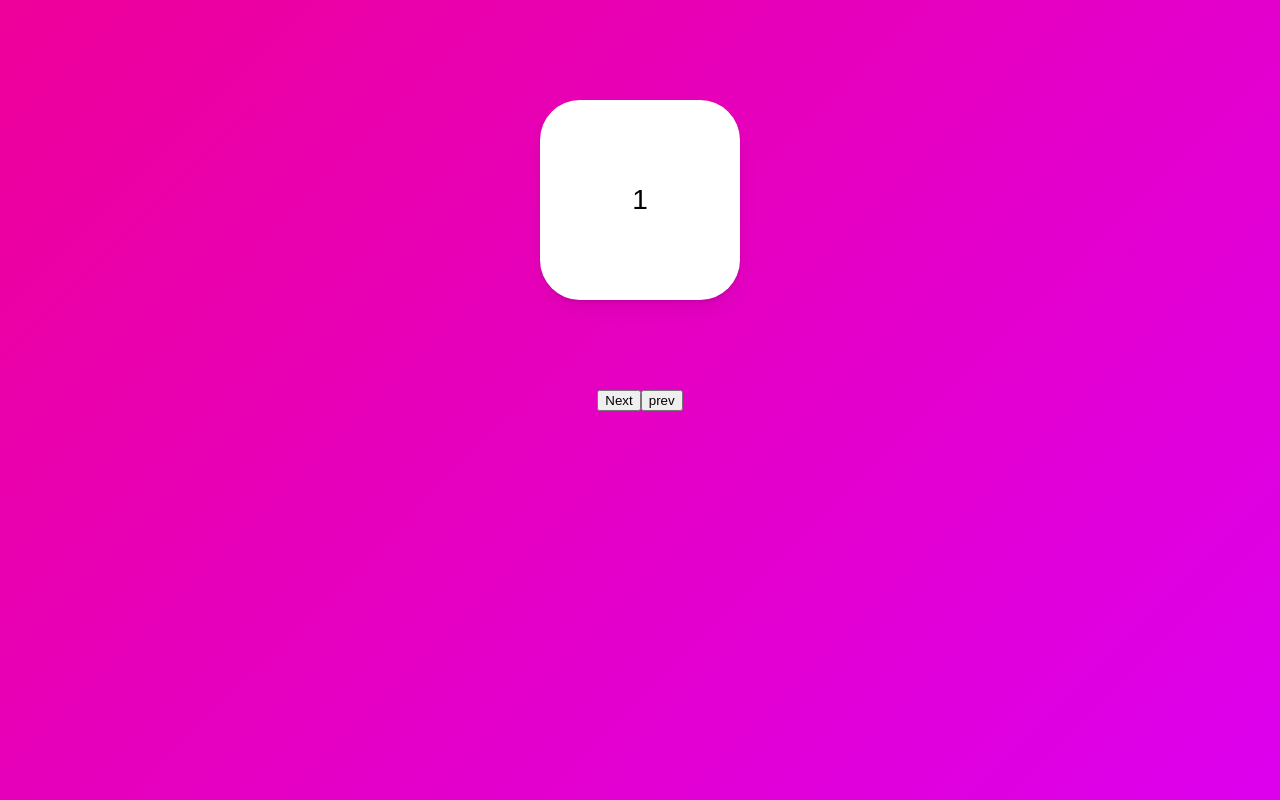
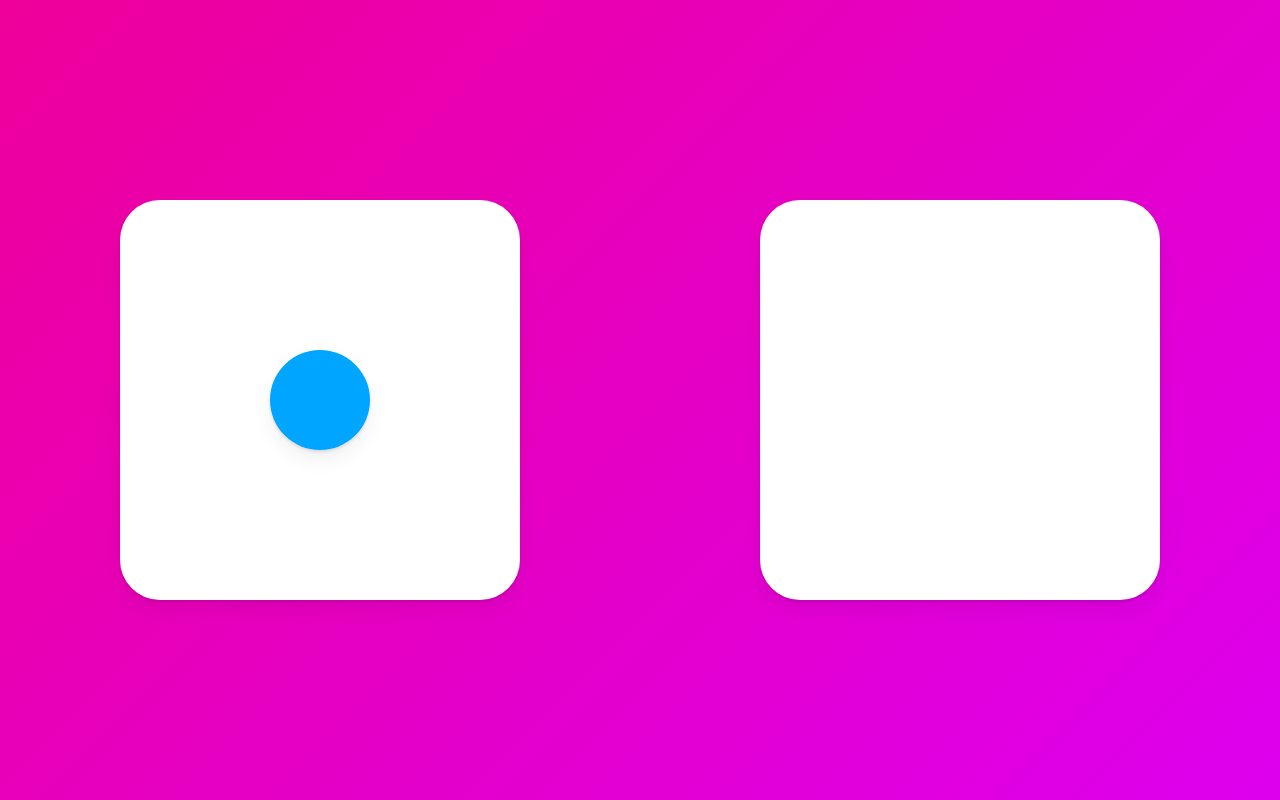
Before and after one commit to sunnya2023/mini-project, a React (Create React App) app in the folder 05_React.js/03_typescript/04_animation/: page / in a window 1280 px wide. Built offline with nearby package versions, Linux system fonts and the light colour scheme.

Commit message:
layoutId에 대해서

```diff
--- a/05_React.js/03_typescript/04_animation/src/App.tsx
+++ b/05_React.js/03_typescript/04_animation/src/App.tsx
@@ -9,23 +9,24 @@
   useTransform,
 } from "framer-motion";
 import { useEffect, useRef, useState } from "react";
+import { click } from "@testing-library/user-event/dist/click";
 
 const Wrapper = styled(motion.div)`
   height: 100vh;
   width: 100vw;
   display: flex;
-  justify-content: center;
+  justify-content: space-around;
   align-items: center;
   background: linear-gradient(135deg, rgb(238, 0, 153), rgb(221, 0, 238));
 `;
 
 const Box = styled(motion.div)`
-  width: 200px;
-  height: 200px;
+  width: 400px;
+  height: 400px;
   /* display: grid; */
   /* grid-template-columns: repeat(2, 1fr); */
-  position: absolute;
-  top: 100px;
+  /* position: absolute;
+  top: 100px; */
   background-color: rgba(255, 255, 255, 1);
   border-radius: 40px;
   display: flex;
@@ -44,6 +45,13 @@
   box-shadow: 0 2px 3px rgba(0, 0, 0, 0.1), 0 10px 20px rgba(0, 0, 0, 0.06);
 `;
 
+const Circle2 = styled(motion.div)`
+  background-color: #00a5ff;
+  height: 100px;
+  width: 100px;
+  border-radius: 50px;
+  box-shadow: 0 2px 3px rgba(0, 0, 0, 0.1), 0 10px 20px rgba(0, 0, 0, 0.06);
+`;
 const BiggerBox = styled(motion.div)`
   width: 600px;
   height: 600px;
@@ -96,7 +104,7 @@
 function App() {
   // const biggerBoxRef = useRef(null);
 
-  const x = useMotionValue(0);
+  // const x = useMotionValue(0);
   //크기 변경
   // const potato = useTransform(x, [-800, 0, 800], [2, 1, 0.1]);
   // useMotionValueEvent(potato, "change", (latest) => {
@@ -104,112 +112,104 @@
   // });
 
   //회전
-  const rotate = useTransform(x, [-800, 800], [-360, 360]);
+  // const rotate = useTransform(x, [-800, 800], [-360, 360]);
   //배경색 변경
-  const gradient = useTransform(
-    x,
-    [-800, 0, 800],
-    [
-      "linear-gradient(135deg, rgb(0, 210,238), rgb(0 ,83, 238))",
-      " linear-gradient(135deg, rgb(238, 0, 153), rgb(221, 0, 238))",
-      " linear-gradient(135deg, rgb(39, 252, 156), rgb(191, 242, 25))",
-    ]
-  );
+  // const gradient = useTransform(
+  //   x,
+  //   [-800, 0, 800],
+  //   [
+  //     "linear-gradient(135deg, rgb(0, 210,238), rgb(0 ,83, 238))",
+  //     " linear-gradient(135deg, rgb(238, 0, 153), rgb(221, 0, 238))",
+  //     " linear-gradient(135deg, rgb(39, 252, 156), rgb(191, 242, 25))",
+  //   ]
+  // );
 
   //스크롤 효과
-  const { scrollYProgress } = useScroll();
+  // const { scrollYProgress } = useScroll();
   // useMotionValueEvent(scrollY, "change", (latest) => {
   //   console.log("scrollY", latest);
   // });
-  const scroll = useTransform(scrollYProgress, [0, 1], [1, 0]);
+  // const scroll = useTransform(scrollYProgress, [0, 1], [1, 0]);
 
-  useMotionValueEvent(scrollYProgress, "change", (latest) => {
-    console.log("scrollYProgress", latest);
-  });
+  // useMotionValueEvent(scrollYProgress, "change", (latest) => {
+  //   console.log("scrollYProgress", latest);
+  // });
   //SVG효과
-  const svg = {
-    start: {
-      pathLength: 0,
-      fill: "rgba(255,255,255,0)",
-    },
-    end: {
-      fill: "rgba(255,255,255,1)",
-      pathLength: 1,
-    },
-  };
+  // const svg = {
+  //   start: {
+  //     pathLength: 0,
+  //     fill: "rgba(255,255,255,0)",
+  //   },
+  //   end: {
+  //     fill: "rgba(255,255,255,1)",
+  //     pathLength: 1,
+  //   },
+  // };
 
   //사라지는 효과
-  const disapear = {
-    initial: {
-      opacity: 0,
-      scale: 0,
-    },
-    visible: {
-      opacity: 1,
-      scale: 1,
-      rotateZ: 360,
-    },
-    leaving: {
-      opacity: 0,
-      scale: 0,
-      y: 50,
-    },
-  };
-  const [showing, setShowing] = useState(false);
-  const toggleShowing = () => setShowing(!showing);
+  // const disapear = {
+  //   initial: {
+  //     opacity: 0,
+  //     scale: 0,
+  //   },
+  //   visible: {
+  //     opacity: 1,
+  //     scale: 1,
+  //     rotateZ: 360,
+  //   },
+  //   leaving: {
+  //     opacity: 0,
+  //     scale: 0,
+  //     y: 50,
+  //   },
+  // };
+  // const [showing, setShowing] = useState(false);
+  // const toggleShowing = () => setShowing(!showing);
 
   //slide
-  const slideBox = {
-    entry: (back: boolean) => ({
-      x: back ? -500 : 500,
-      opacity: 0,
-      scale: 0,
-    }),
-    center: {
-      x: 0,
-      opacity: 1,
-      scale: 1,
-      transition: {
-        duration: 1,
-      },
-    },
-    exit: (back: boolean) => ({
-      x: back ? 500 : -500,
-      opacity: 0,
-      scale: 0,
-      rotateX: 180,
-      transition: {
-        duration: 1,
-      },
-    }),
-  };
-  const [visible, setVisible] = useState(1);
-  const [back, setBack] = useState(false);
-  const nextPlease = () => {
-    setBack(false);
-    setVisible((prev) => (prev === 10 ? 10 : prev + 1));
-  };
+  // const slideBox = {
+  //   entry: (back: boolean) => ({
+  //     x: back ? -500 : 500,
+  //     opacity: 0,
+  //     scale: 0,
+  //   }),
+  //   center: {
+  //     x: 0,
+  //     opacity: 1,
+  //     scale: 1,
+  //     transition: {
+  //       duration: 1,
+  //     },
+  //   },
+  //   exit: (back: boolean) => ({
+  //     x: back ? 500 : -500,
+  //     opacity: 0,
+  //     scale: 0,
+  //     rotateX: 180,
+  //     transition: {
+  //       duration: 1,
+  //     },
+  //   }),
+  // };
+  // const [visible, setVisible] = useState(1);
+  // const [back, setBack] = useState(false);
+  // const nextPlease = () => {
+  //   setBack(false);
+  //   setVisible((prev) => (prev === 10 ? 10 : prev + 1));
+  // };
 
-  const prevPlease = () => {
-    setBack(true);
-    setVisible((prev) => (prev === 1 ? 1 : prev - 1));
-  };
+  // const prevPlease = () => {
+  //   setBack(true);
+  //   setVisible((prev) => (prev === 1 ? 1 : prev - 1));
+  // };
+
+  //
+  const [clicked, setClicked] = useState(false);
+  const toggleClicked = () => setClicked((prev) => !prev);
   return (
-    <Wrapper>
-      <AnimatePresence mode="wait" custom={back}>
-        <Box
-          custom={back}
-          variants={slideBox}
-          initial="entry"
-          animate="center"
-          exit="exit"
-          key={visible}
-        >
-          {visible}
-        </Box>
-      </AnimatePresence>
-      <button onClick={nextPlease}>Next</button>
-      <button onClick={prevPlease}>prev</button>
+    <Wrapper onClick={toggleClicked}>
+      <Box>{!clicked ? <Circle2 layoutId="circle" /> : null}</Box>
+      <Box>{clicked ? <Circle2 layoutId="circle" /> : null}</Box>
     </Wrapper>
   );
 }
```
